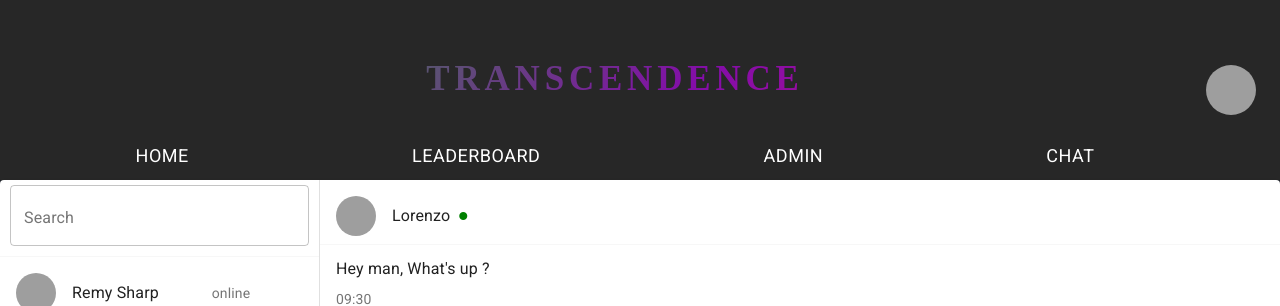
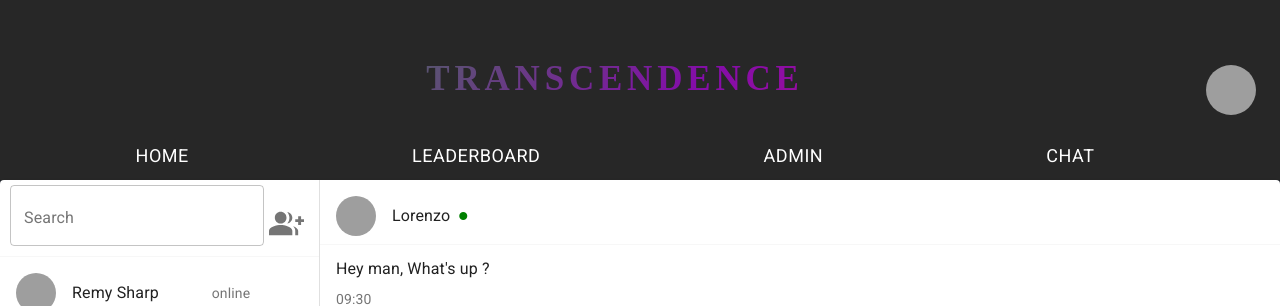
Before and after one commit to maikesama/42_ft_trascendence, a React (Create React App) app in the folder frontend/: page /chat in a window 1280 px wide. Shown: the top 306 px of the page. Built offline with nearby package versions, Linux system fonts and the light colour scheme; grey boxes are pictures that could not be loaded; a web font is replaced by a local one.

Commit message:
Added the add group button

```diff
--- a/frontend/src/components/ChatContain.tsx
+++ b/frontend/src/components/ChatContain.tsx
@@ -13,6 +13,11 @@ import ListItemText from '@material-ui/core/ListItemText';
 import Avatar from '@material-ui/core/Avatar';
 import Fab from '@material-ui/core/Fab';
 import SendIcon from '@material-ui/icons/Send';
+import Button from '@mui/material/Button';
+import { FormatAlignJustify } from '@material-ui/icons';
+import { AlignHorizontalLeft } from '@mui/icons-material';
+import { IconButton } from '@mui/material';
+import GroupAddSharpIcon from '@mui/icons-material/GroupAddSharp';
 
 const useStyles = makeStyles({
     table: {
@@ -59,8 +64,9 @@ export const ChatContain = (props:any) => {
         <div>
             <Grid container style={{ top: 20 }} component={Paper} className={classes.chatSection}>
                 <Grid item xs={3} className={classes.borderRight500}>
-                    <Grid item xs={12} style={{ padding: '10px' }}>
-                        <TextField id="outlined-basic-email" label="Search" variant="outlined" fullWidth />
+                    <Grid item xs={12} style={{ padding: '10px', display: 'flex', justifyContent: 'flex-start'}}>
+                        <TextField className="searchBar" id="outlined-basic-email" label="Search" variant="outlined" fullWidth/>
+                        <IconButton aria-label="delete" style={{marginTop: '10px' }} size="small"><GroupAddSharpIcon fontSize="large"/></IconButton>
                     </Grid>
                     <Divider />
                     <List>
```
